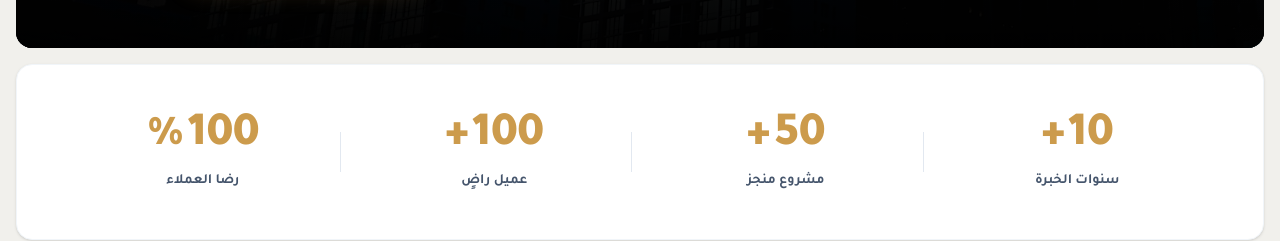
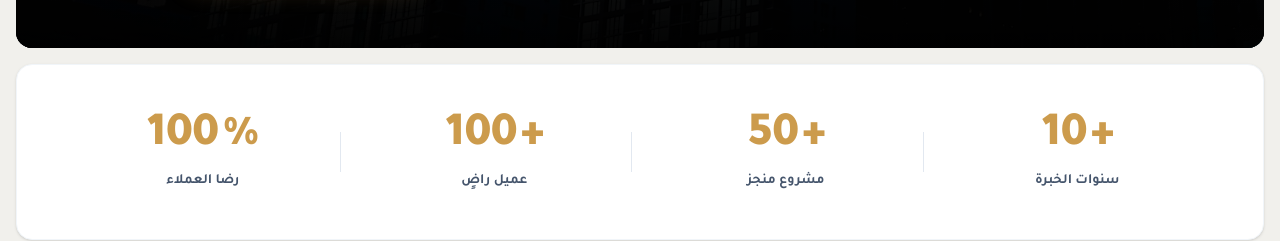
Before and after one commit to hamzazia/osus-website, a plain HTML site: page index.html in a window 1280 px wide. Shown: the part 744-985 px from the top of the page. Drawn offline with nearby package versions, Linux system fonts and the light colour scheme.

Commit message:
fixed the nuber issue

```diff
--- a/index.html
+++ b/index.html
@@ -10,6 +10,9 @@
   <link rel="preconnect" href="https://fonts.googleapis.com" />
   <link rel="preconnect" href="https://fonts.gstatic.com" crossorigin />
   <link href="https://fonts.googleapis.com/css2?family=Tajawal:wght@400;500;700;900&family=Inter:wght@400;500;600;700&family=JetBrains+Mono:wght@400;500&display=swap" rel="stylesheet" />
+
+  <!-- Favicon -->
+  <link rel="icon" type="image/png" href="images/site-favicon.png" />
 
   <!-- Stylesheet -->
   <link rel="stylesheet" href="css/style.css" />
@@ -203,7 +206,7 @@
         <div class="grid grid-cols-2 md:grid-cols-4 gap-8 md:gap-4">
 
           <div class="text-center relative">
-            <div class="text-4xl sm:text-5xl font-extrabold text-[#cc9b4c] tracking-tight flex justify-center items-center gap-1 font-sans">
+            <div class="text-4xl sm:text-5xl font-extrabold text-[#cc9b4c] tracking-tight flex justify-center items-center gap-1 font-sans" dir="ltr">
               <span class="stats-counter" data-target="10">0</span><span>+</span>
             </div>
             <div class="text-slate-600 text-xs sm:text-sm mt-2.5 font-semibold">سنوات الخبرة</div>
@@ -211,7 +214,7 @@
 
           <div class="text-center relative">
             <div class="absolute right-0 top-1/2 -translate-y-1/2 w-px h-10 bg-slate-200 hidden md:block"></div>
-            <div class="text-4xl sm:text-5xl font-extrabold text-[#cc9b4c] tracking-tight flex justify-center items-center gap-1 font-sans">
+            <div class="text-4xl sm:text-5xl font-extrabold text-[#cc9b4c] tracking-tight flex justify-center items-center gap-1 font-sans" dir="ltr">
               <span class="stats-counter" data-target="50">0</span><span>+</span>
             </div>
             <div class="text-slate-600 text-xs sm:text-sm mt-2.5 font-semibold">مشروع منجز</div>
@@ -219,7 +222,7 @@
 
           <div class="text-center relative">
             <div class="absolute right-0 top-1/2 -translate-y-1/2 w-px h-10 bg-slate-200 hidden md:block"></div>
-            <div class="text-4xl sm:text-5xl font-extrabold text-[#cc9b4c] tracking-tight flex justify-center items-center gap-1 font-sans">
+            <div class="text-4xl sm:text-5xl font-extrabold text-[#cc9b4c] tracking-tight flex justify-center items-center gap-1 font-sans" dir="ltr">
               <span class="stats-counter" data-target="100">0</span><span>+</span>
             </div>
             <div class="text-slate-600 text-xs sm:text-sm mt-2.5 font-semibold">عميل راضٍ</div>
@@ -227,7 +230,7 @@
 
           <div class="text-center relative">
             <div class="absolute right-0 top-1/2 -translate-y-1/2 w-px h-10 bg-slate-200 hidden md:block"></div>
-            <div class="text-4xl sm:text-5xl font-extrabold text-[#cc9b4c] tracking-tight flex justify-center items-center gap-1 font-sans">
+            <div class="text-4xl sm:text-5xl font-extrabold text-[#cc9b4c] tracking-tight flex justify-center items-center gap-1 font-sans" dir="ltr">
               <span class="stats-counter" data-target="100">0</span><span>%</span>
             </div>
             <div class="text-slate-600 text-xs sm:text-sm mt-2.5 font-semibold">رضا العملاء</div>
```
Also changed, not shown: about.html (+3 -0 lines), contact.html (+3 -0 lines), faq.html (+3 -0 lines), services.html (+3 -0 lines), images/site-favicon.png (added).
